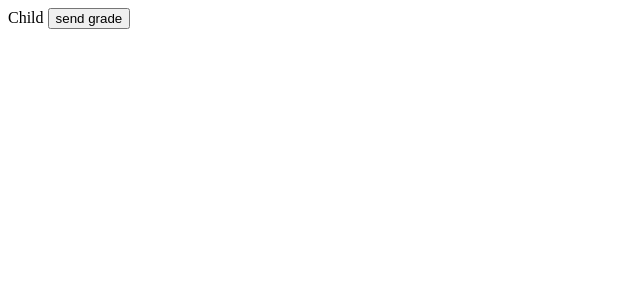
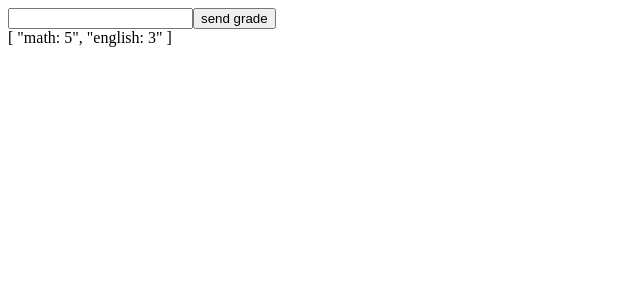
Before and after one commit to RuslanPer/angular-test, an Angular app: page / in a window 1280 px wide. Shown: the top 300 px of the page, without its empty margins (0-640 px from the left). Built offline with nearby package versions, Linux system fonts and the light colour scheme.

Commit message:
08.3 @Output

```diff
--- a/src/app/parent/child/child.component.html
+++ b/src/app/parent/child/child.component.html
@@ -1,4 +1,4 @@
 <div>
-  Child
+  <input type="text" [(ngModel)]="inputGrade" />
   <button (click)="sendGradeHandler()">send grade</button>
 </div>
--- a/src/app/parent/child/child.component.ts
+++ b/src/app/parent/child/child.component.ts
@@ -1,9 +1,4 @@
 import { Component, EventEmitter, Output } from '@angular/core'
-
-export interface Grade {
-  math: number
-  physic: number
-}
 
 @Component({
   selector: 'app-child',
@@ -11,10 +6,11 @@ export interface Grade {
   styleUrls: ['./child.component.scss'],
 })
 export class ChildComponent {
-  @Output() sendGradeEvent = new EventEmitter<Grade>()
+  @Output() sendGradeEvent = new EventEmitter<string>()
+
+  inputGrade = ''
+
   sendGradeHandler() {
-    const math = 5
-    const physic = 4
-    this.sendGradeEvent.emit({ math, physic })
+    this.sendGradeEvent.emit(this.inputGrade)
   }
 }
--- a/src/app/parent/parent.component.html
+++ b/src/app/parent/parent.component.html
@@ -1,5 +1,4 @@
 <div>
   <app-child (sendGradeEvent)="getGrade($event)"></app-child>
-  <h2>{{ math }}</h2>
-  <h2>{{ physic }}</h2>
+  <div>{{ grades | json }}</div>
 </div>
--- a/src/app/parent/parent.component.ts
+++ b/src/app/parent/parent.component.ts
@@ -1,5 +1,4 @@
 import { Component } from '@angular/core'
-import { Grade } from './child/child.component'
 
 @Component({
   selector: 'app-parent',
@@ -7,11 +6,9 @@ import { Grade } from './child/child.component'
   styleUrls: ['./parent.component.scss'],
 })
 export class ParentComponent {
-  math?: number
-  physic?: number
+  grades: string[] = ['math: 5', 'english: 3']
 
-  getGrade(value: Grade) {
-    this.math = value.math
-    this.physic = value.physic
+  getGrade(grade: string) {
+    this.grades.push(grade)
   }
 }
```
